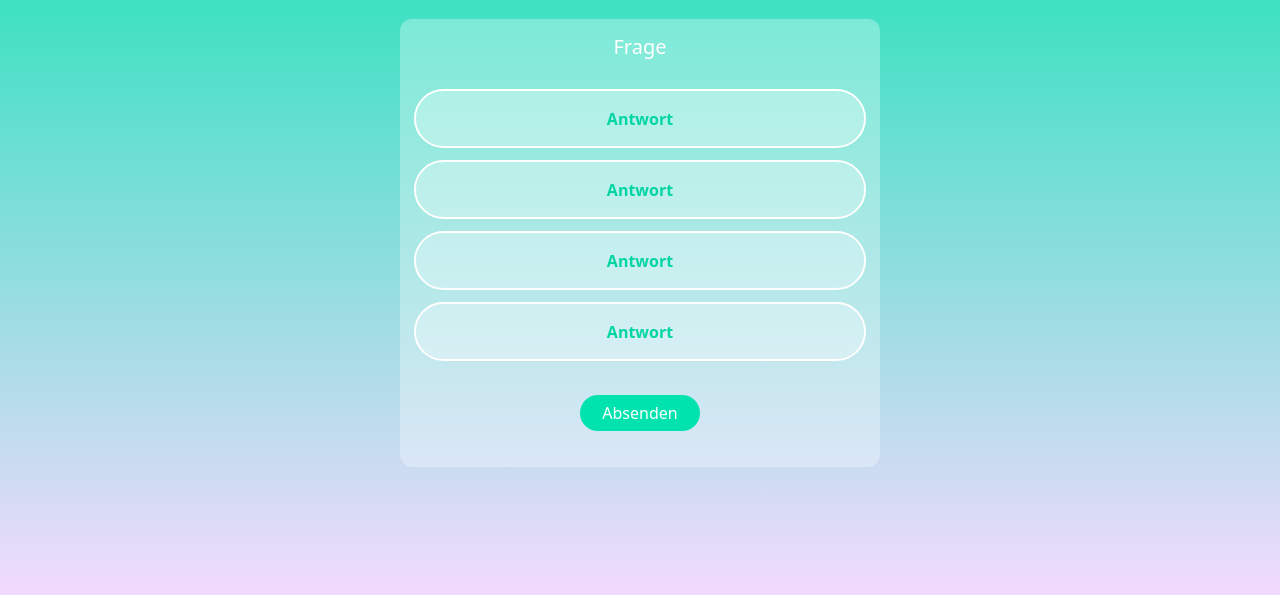
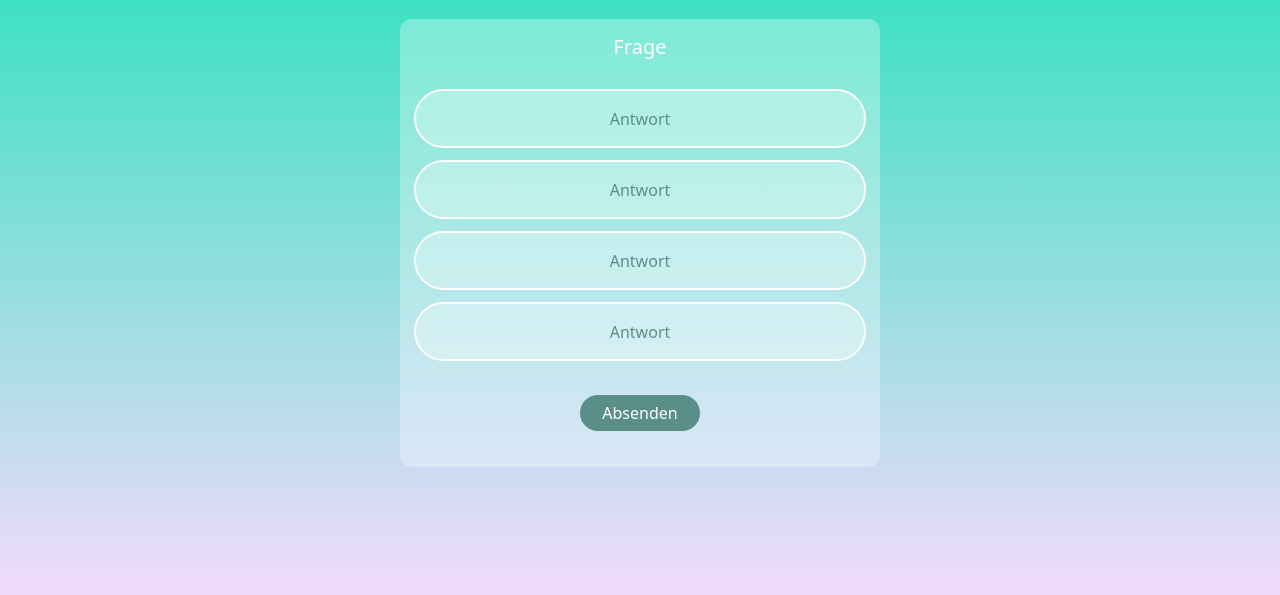
Before and after one commit to karinaklages/quiz-app, a website: page index.html in a window 1280 px wide. Shown: the part 203-798 px from the top of the page. Drawn offline with nearby package versions, Linux system fonts and the light colour scheme.

Commit message:
style: css updated

```diff
--- a/index.html
+++ b/index.html
@@ -20,22 +20,22 @@
             <h5 class="card-title">Frage</h5>
                 <div class="mb-3">
                     <div class="answer">
-                        <b>Antwort</b>
+                        Antwort
                     </div>
                 </div>
                 <div class="mb-3">
                     <div class="answer">
-                        <b>Antwort</b>
+                        Antwort
                     </div>
                 </div>
                 <div class="mb-3">
                     <div class="answer">
-                        <b>Antwort</b>
+                        Antwort
                     </div>
                 </div>
                 <div class="mb-3">
                     <div class="answer">
-                        <b>Antwort</b>
+                        Antwort
                     </div>
                 </div>
             <a href="#" class="btn-custom">Absenden</a>
--- a/style.css
+++ b/style.css
@@ -45,7 +45,7 @@ a {
     outline: 2px solid #fff;
     border-radius: 50px;
     background-color: rgba(255, 255, 255, 0.3);
-    color: #00d5a3;
+    color: #5A8F89;
     cursor: pointer;
     transition: all 0.2s;
     height: 55px;
@@ -59,7 +59,7 @@ a {
 }
 
 .btn-custom {
-    background-color: #00e3ae;
+    background-color: #5A8F89;
     color: #fff;
     border: none;
     border-radius: 50px;
@@ -73,6 +73,6 @@ a {
 }
 
 .btn-custom:hover {
-    background-color: #0cebb7;
+    background-color: #4b7d77;
     color: #fff;
 }
```
Also changed, not shown: 1 other file.
